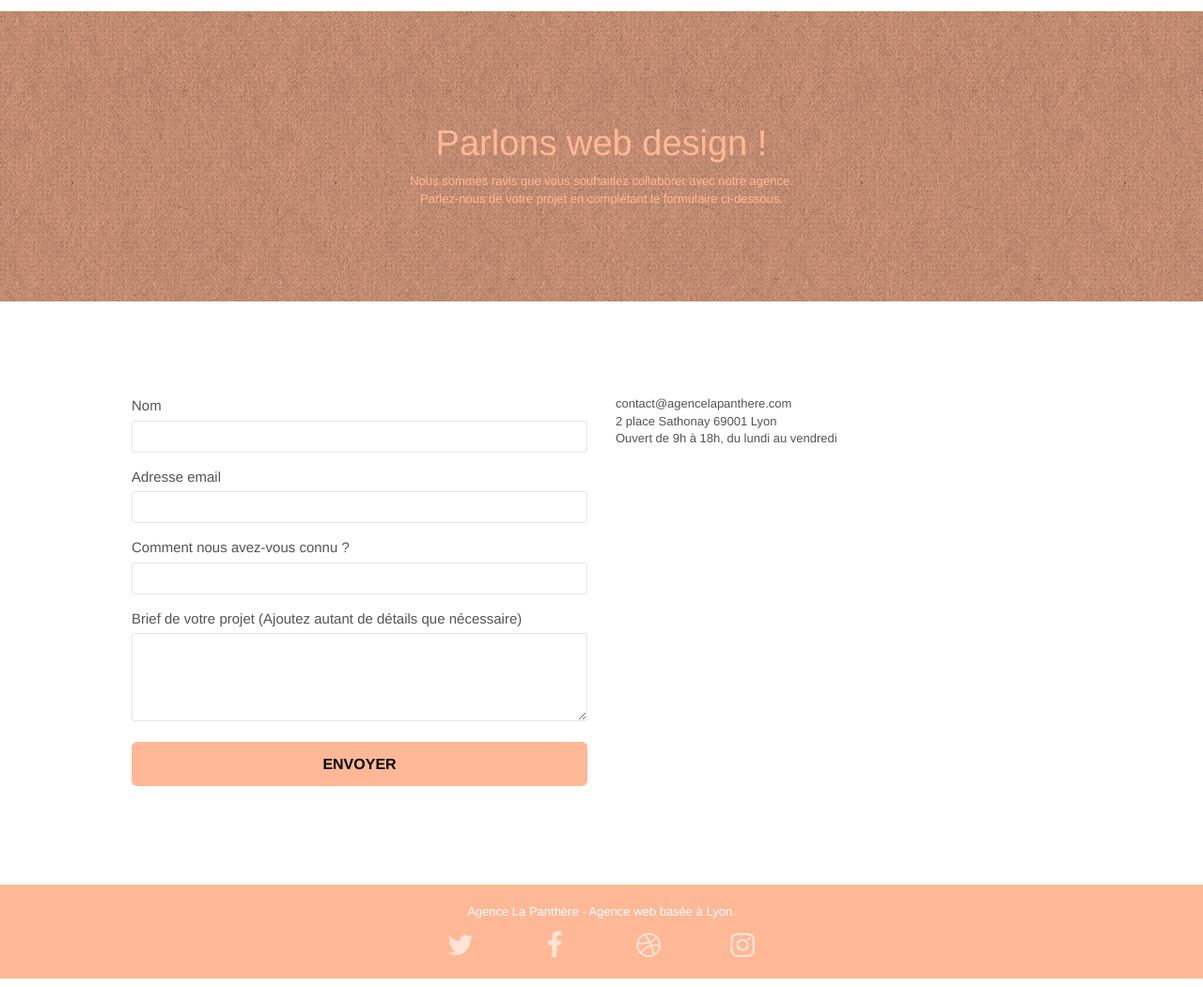
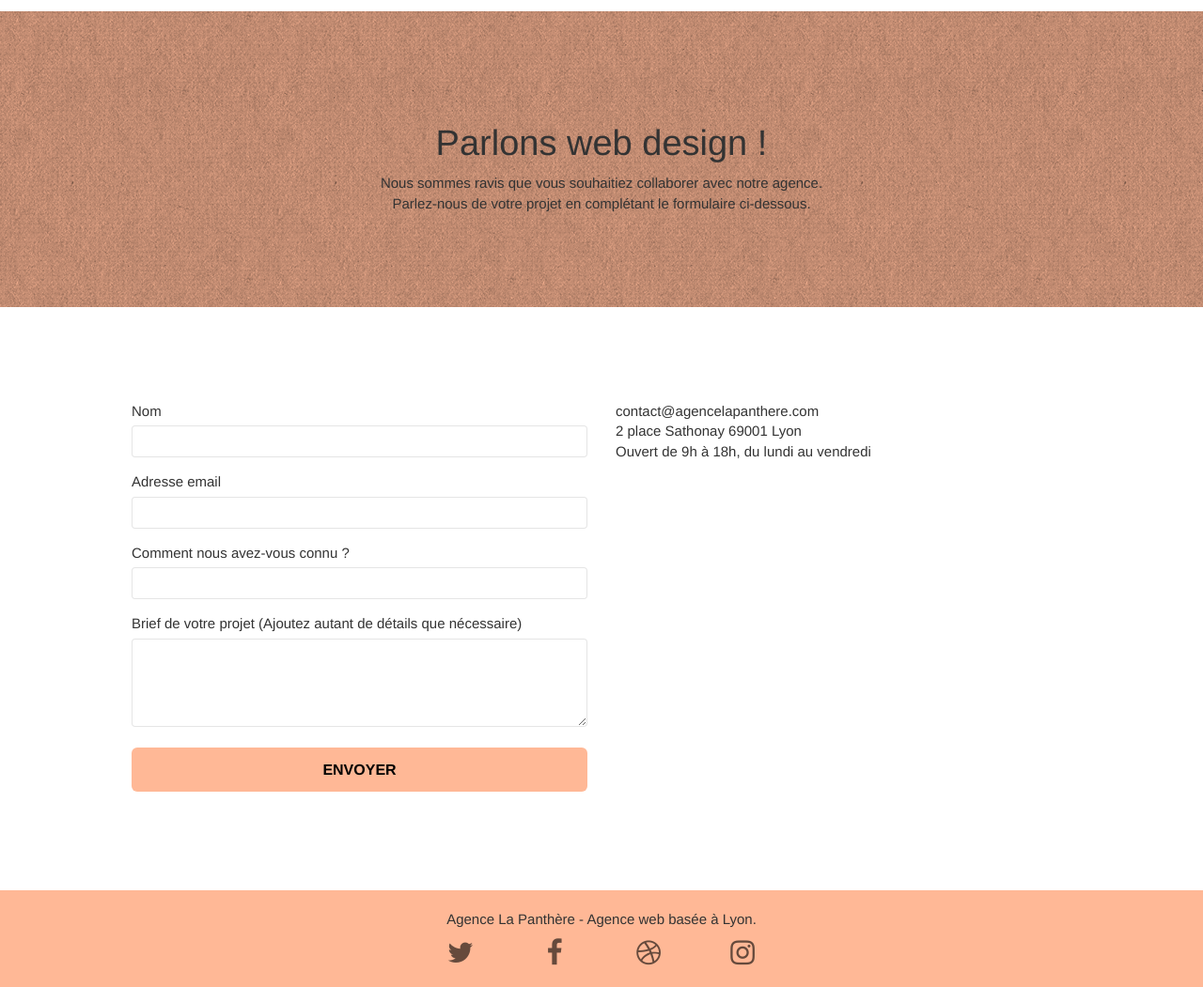
Before and after one commit to ClementBellier/P4-La-Panthere, a plain HTML site: page contact.html in a window 1280 px wide. Shown: the part 80-1131 px from the top of the page at 94% size. Drawn offline with Linux system fonts and the light colour scheme.

Commit message:
Changements pour le contraste dans contact.html + taille du texte après correction des liens css et js Ligne 10 - Changer les couleurs dont le contraste est insuffisant et augmenter la taille de la typographie des paragraphes

```diff
--- a/contact.html
+++ b/contact.html
@@ -60,10 +60,10 @@
 	<div class="container bloc-lg">
 		<div class="row">
 			<div class="col-sm-12">
-				<h1 class="text-center hero-bloc-text tc-white">
+				<h1 class="text-center hero-bloc-text">
 					Parlons web design !
 				</h1>
-				<p class="text-center mg-lg tc-white tight-width-whitespace">
+				<p class="text-center mg-lg tight-width-whitespace">
 					Nous sommes ravis que vous souhaitiez collaborer avec notre agence.<br>
 					Parlez-nous de votre projet en complétant le formulaire ci-dessous.
 				</p>
@@ -123,11 +123,11 @@
 
 
 <!-- Footer - bloc-8 -->
-<footer class="bloc bgc-atomic-tangerine d-bloc" id="bloc-8">
+<footer class="bloc bgc-atomic-tangerine l-bloc" id="bloc-8">
 	<div class="container bloc-sm">
 		<div class="row">
 			<div class="col-sm-12">
-				<p class="text-center white">
+				<p class="text-center">
 					Agence La Panthère - Agence web basée à Lyon.<br>
 				</p>
 				<div class="row row-no-gutters social">
--- a/style.css
+++ b/style.css
@@ -652,7 +652,7 @@ label,
 a {
     font-family: "helvetica";
     font-weight: 400;
-    color: #545454!important;
+    color: #333!important;
 }
 
 .container {
@@ -678,7 +678,7 @@ a {
 }
 
 p {
-    font-size: 13px;
+    font-size: 15px;
 }
 
 .tight-width-whitespace {
```
Also changed, not shown: style.min.css.
